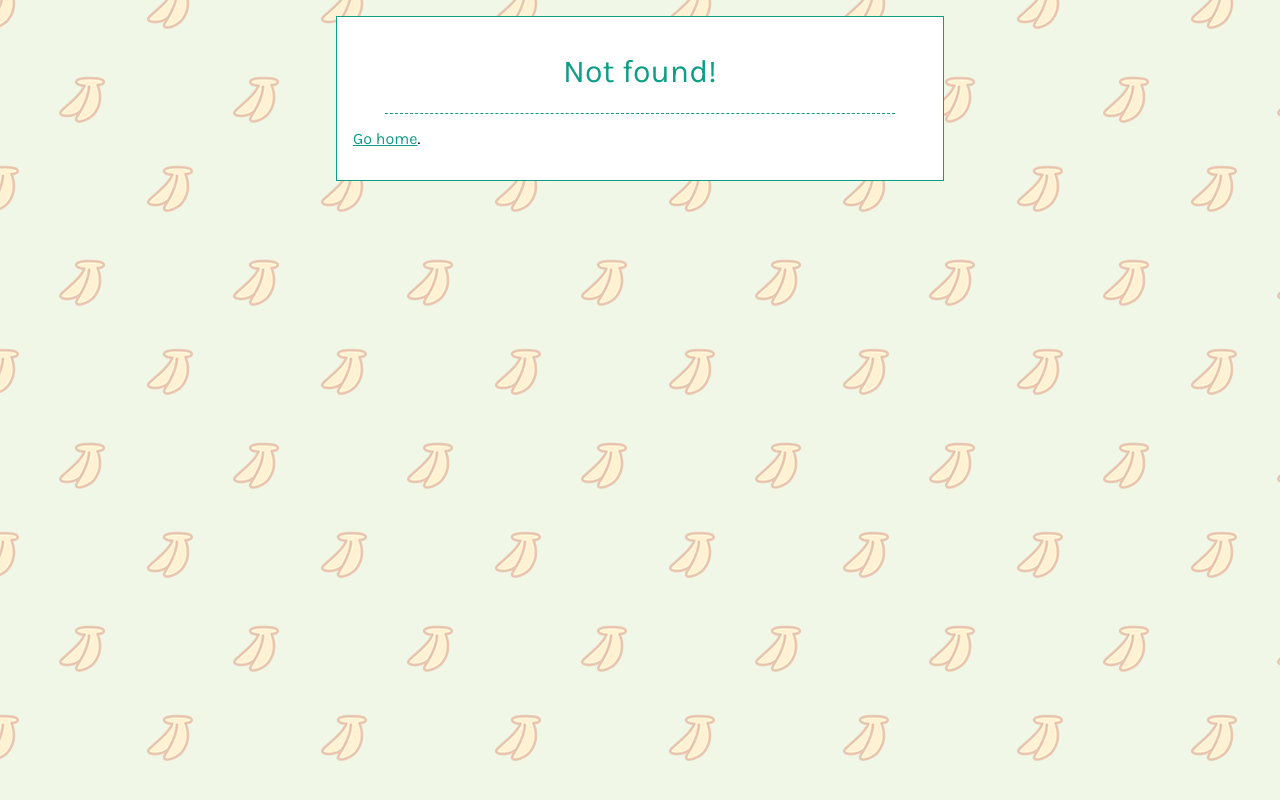
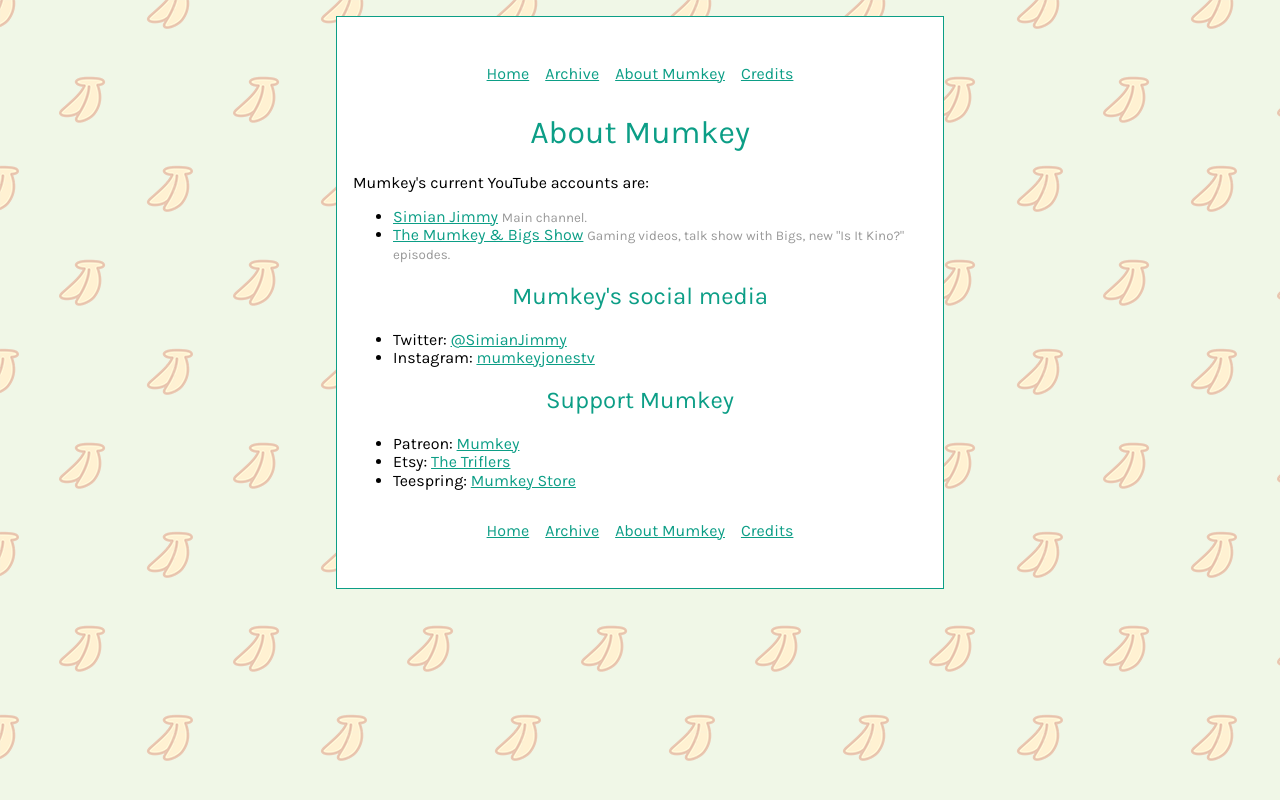
Before and after one commit to JumkeyMones/mumkey-jones-archive, a React (Create React App) app: page /about-mumkey in a window 1280 px wide. Before the commit this address led to /not-found. Built offline with nearby package versions, Linux system fonts and the light colour scheme; what slug would draw is missing.

Commit message:
refactor: use new components, overhaul all pages

```diff
--- a/src/App.css
+++ b/src/App.css
@@ -48,8 +48,12 @@
 }
 
 nav {
-  margin: 1em 0;
+  margin: 2rem 0;
   text-align: center;
+}
+
+nav > a {
+  margin: 0 0.5rem;
 }
 
 video {
--- a/src/App.js
+++ b/src/App.js
@@ -3,6 +3,8 @@
 import './App.css';
 import archive from './archive/index.js';
 import { Store } from './components/Store';
+import AboutMumkey from './pages/AboutMumkey';
+import Archive from './pages/Archive';
 import Credits from './pages/Credits';
 import Episode from './pages/Episode';
 import Homepage from './pages/Homepage';
@@ -31,14 +33,20 @@
   return (
     <Store>
       <BrowserRouter>
-        <div className='pure-g'>
-          <div className='pure-u-1 pure-u-lg-1-2'>
         <Switch>
           <Route exact path='/'>
-                <Homepage archive={archive} />
+            <Homepage />
           </Route>
 
-              <Route exact path='/credits'>
+          <Route path='/archive'>
+            <Archive archive={archive} />
+          </Route>
+
+          <Route path='/about-mumkey'>
+            <AboutMumkey />
+          </Route>
+
+          <Route path='/credits'>
             <Credits />
           </Route>
 
@@ -60,8 +68,6 @@
             <Series archive={archive} />
           </Route>
         </Switch>
-          </div>
-        </div>
       </BrowserRouter>
     </Store>
   );
--- /dev/null
+++ b/src/pages/AboutMumkey.js
@@ -0,0 +1,49 @@
+import Page from '../components/Page';
+
+export default function AboutMumkey() {
+  return (
+    <Page pageTitle='About Mumkey'>
+      <p>Mumkey's current YouTube accounts are:</p>
+
+      <ul>
+        <li>
+          <a href='https://www.youtube.com/c/MumkeysCountdownToDemonetization'>Simian Jimmy</a>{' '}
+          <span className='info'>Main channel.</span>
+        </li>
+
+        <li>
+          <a href='https://www.youtube.com/channel/UCWyQ7hA22F1N5fADjeZ_Cvg'>
+            The Mumkey & Bigs Show
+          </a>{' '}
+          <span className='info'>
+            Gaming videos, talk show with Bigs, new "Is It Kino?" episodes.
+          </span>
+        </li>
+      </ul>
+
+      <h2>Mumkey's social media</h2>
+
+      <ul>
+        <li>
+          Twitter: <a href='https://twitter.com/SimianJimmy'>@SimianJimmy</a>
+        </li>
+        <li>
+          Instagram: <a href='https://www.instagram.com/mumkeyjonestv/'>mumkeyjonestv</a>
+        </li>
+      </ul>
+      <h2>Support Mumkey</h2>
+      <ul>
+        <li>
+          Patreon: <a href='https://www.patreon.com/mumkey'>Mumkey</a>
+        </li>
+        <li>
+          Etsy:{' '}
+          <a href='https://www.etsy.com/listing/600782772/the-triflers-e-book'>The Triflers</a>
+        </li>
+        <li>
+          Teespring: <a href='https://teespring.com/stores/mumkey-store'>Mumkey Store</a>
+        </li>
+      </ul>
+    </Page>
+  );
+}
--- /dev/null
+++ b/src/pages/Archive.js
@@ -0,0 +1,38 @@
+import { useContext } from 'react';
+import { Link } from 'react-router-dom';
+import Page from '../components/Page';
+import { StoreContext } from '../components/Store';
+
+export default function Homepage({ archive }) {
+  const [state] = useContext(StoreContext);
+
+  const seriesTemplate = (s) => {
+    const episodeCount = s.episodes.length;
+    const watchedCount = s.episodes.reduce((total, episode) => {
+      total += state.watchHistory.includes(episode.id) ? 1 : 0;
+      return total;
+    }, 0);
+
+    return (
+      <p key={s.id}>
+        <Link to={`/${s.id}`}>{s.title}</Link>{' '}
+        <span className='info'>
+          {watchedCount ? (
+            <>
+              {watchedCount}/{episodeCount} episodes
+            </>
+          ) : (
+            <>{episodeCount} episodes</>
+          )}
+        </span>
+      </p>
+    );
+  };
+
+  return (
+    <Page pageTitle='Archive'>
+      {archive.series.map(seriesTemplate)}
+      <p>More coming soon!™</p>
+    </Page>
+  );
+}
--- a/src/pages/Credits.js
+++ b/src/pages/Credits.js
@@ -1,11 +1,17 @@
-import { Link } from 'react-router-dom';
+import Page from '../components/Page';
 
 export default function Credits() {
   return (
-    <div id='episode-container' className='pure-u-wrapper'>
-      <h1>Credits</h1>
-      <hr />
+    <Page pageTitle='Credits'>
       <p>Boy, I sure hope someone got a promotion for this good work!</p>
+
+      <h2>Maintainers</h2>
+
+      <p>Archive: Lyckra#1075 on Discord</p>
+
+      <p>Website: Leaky Eyed Luca#4358 on Discord</p>
+
+      <h2>Sources</h2>
 
       {[
         'https://mumkeyjones.tv/',
@@ -18,10 +24,6 @@
           <a href={e}>{e}</a>
         </p>
       ))}
-      <hr />
-      <nav>
-        <Link to={`/`}>Home</Link>
-      </nav>
-    </div>
+    </Page>
   );
 }
--- a/src/pages/Episode.js
+++ b/src/pages/Episode.js
@@ -1,5 +1,6 @@
 import { useContext, useState } from 'react';
 import { Link, Redirect, useParams } from 'react-router-dom';
+import Page from '../components/Page';
 import { StoreContext } from '../components/Store';
 import findById from '../utils/findById';
 
@@ -34,12 +35,11 @@
     : `https://ipfs.io/ipfs/${episode.video}`;
 
   return (
-    <div id='episode-container' className='pure-u-wrapper'>
+    <Page pageTitle={episode.title}>
       <nav>
-        <Link to={`/`}>Home</Link> / <Link to={`/${series.id}`}>{series.title}</Link> /
+        <Link to={`/${series.id}`}>{series.title}</Link>
       </nav>
-      <h1>{episode.title}</h1>
-      <hr />
+
       <video controls src={src} onPlay={addToWatchHistory} />
 
       {watched ? (
@@ -48,12 +48,6 @@
           <button onClick={removeFromWatchHistory}>Remove from watch history</button>
         </p>
       ) : null}
-
-      <hr />
-      <nav>
-        <Link to={`/`}>Home</Link> / <Link to={`/${series.id}`}>{series.title}</Link> /{' '}
-        {episode.title}
-      </nav>
-    </div>
+    </Page>
   );
 }
--- a/src/pages/Homepage.js
+++ b/src/pages/Homepage.js
@@ -1,62 +1,49 @@
-import { useContext } from 'react';
 import { Link } from 'react-router-dom';
-import { StoreContext } from '../components/Store';
+import Page from '../components/Page';
 
-export default function Homepage({ archive }) {
-  const [state] = useContext(StoreContext);
-
-  const seriesTemplate = (s) => {
-    const episodeCount = s.episodes.length;
-    const watchedCount = s.episodes.reduce((total, episode) => {
-      total += state.watchHistory.includes(episode.id) ? 1 : 0;
-      return total;
-    }, 0);
-
-    return (
-      <p key={s.id}>
-        <Link to={`/${s.id}`}>{s.title}</Link>{' '}
-        <span className='info'>
-          {watchedCount ? (
-            <>
-              {watchedCount}/{episodeCount} episodes
-            </>
-          ) : (
-            <>{episodeCount} episodes</>
-          )}
-        </span>
-      </p>
-    );
-  };
-
+export default function Homepage() {
   return (
-    <div id='homepage-container' className='pure-u-wrapper'>
+    <Page pageTitle='The Mumkey Jones Archive'>
       <img id='logo' src='/logo512.png' alt='Mumkey Jones logo' />
-      <h1>{archive.title}</h1>
-
-      <hr />
 
       <p>Welcome to the Mumkey Jones Archive (.org edition)!</p>
-
       <p>
-        All credits go to the <Link to='/credits'>folks</Link> who preserved the videos. This
-        website is just a wrapper to make it easier to watch them.
+        This is a fan-run archive, and a companion/spiritual successor to Mumkey's own site,{' '}
+        <a href='https://mumkeyjones.tv'>MumkeyJones.tv</a>.
+      </p>
+      <p>
+        Backups of Mumkey's videos have been uploaded to the Internet Archive. This website acts as
+        a simple, unified way to watch them, with some additional quality-of-life improvements
+        (watch history, etc...).
+      </p>
+      <p>
+        Unlike Susan, Archive.org does it for free, so please be patient if the videos start
+        buffering!
+      </p>
+      <p>
+        If you don't know where to start, the <em>Mumkey Condensed Experience</em> in the{' '}
+        <Link to='/archive'>archive</Link> includes all the major Mumkey videos in chronological
+        order.
       </p>
 
+      <h2>Want to help?</h2>
       <p>
-        Unlike Susan, Archive.org does it for free, so please be patient if the videos start
-        buffering.
+        To support the man, the monkey, the legend, see <Link to='/about-mumkey'>about Mumkey</Link>
+        .
       </p>
-
+      <p>
+        To get in touch with the archive maintainers, check the <Link to='/credits'>credits</Link>{' '}
+        page.
+      </p>
+      <p>
+        There is a list of <a href='https://pastebin.com/fdR8HYsi'>missing episodes</a>, send a mail
+        to <a href='mailto:mumkeyjonesarchive@icloud.com'>mumkeyjonesarchive@icloud.com</a> if you
+        have any information about them.
+      </p>
       <p>
         The <a href='https://github.com/JumkeyMones/mumkey-jones-archive'>source code</a> for this
         website is available on GitHub.
       </p>
-
-      <hr />
-
-      {archive.series.map(seriesTemplate)}
-
-      <p>More coming soon!™</p>
-    </div>
+    </Page>
   );
 }
--- a/src/pages/Series.js
+++ b/src/pages/Series.js
@@ -1,5 +1,6 @@
 import { useContext } from 'react';
 import { Link, Redirect, useParams } from 'react-router-dom';
+import Page from '../components/Page';
 import { StoreContext } from '../components/Store';
 import findById from '../utils/findById';
 
@@ -20,23 +21,5 @@
     </p>
   );
 
-  return (
-    <div id='series-container' className='pure-u-wrapper'>
-      <nav>
-        <Link to={`/`}>Home</Link> /
-      </nav>
-
-      <h1>{series.title}</h1>
-
-      <hr />
-
-      {series.episodes.map(episodeTemplate)}
-
-      <hr />
-
-      <nav>
-        <Link to={`/`}>Home</Link> / {series.title}
-      </nav>
-    </div>
-  );
+  return <Page pageTitle={series.title}>{series.episodes.map(episodeTemplate)}</Page>;
 }
```
Lines whose indentation alone changed are shown as unchanged.
